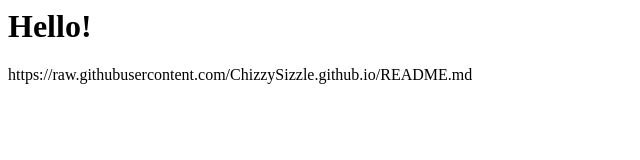
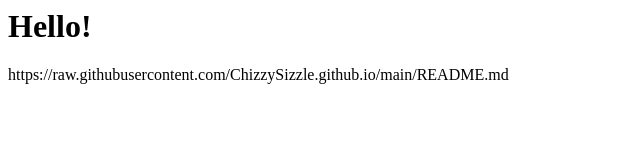
Before and after one commit to ChizzySizzle/ChizzySizzle.github.io, a plain HTML site: page index.html in a window 1280 px wide. Shown: the full height of the page, 0-640 px from the left. Drawn offline with Linux system fonts and the light colour scheme.

```diff
--- a/index.html
+++ b/index.html
@@ -1,3 +1,3 @@
 <h1>Hello!</h1>
 
-https://raw.githubusercontent.com/ChizzySizzle.github.io/README.md
+https://raw.githubusercontent.com/ChizzySizzle.github.io/main/README.md
```
